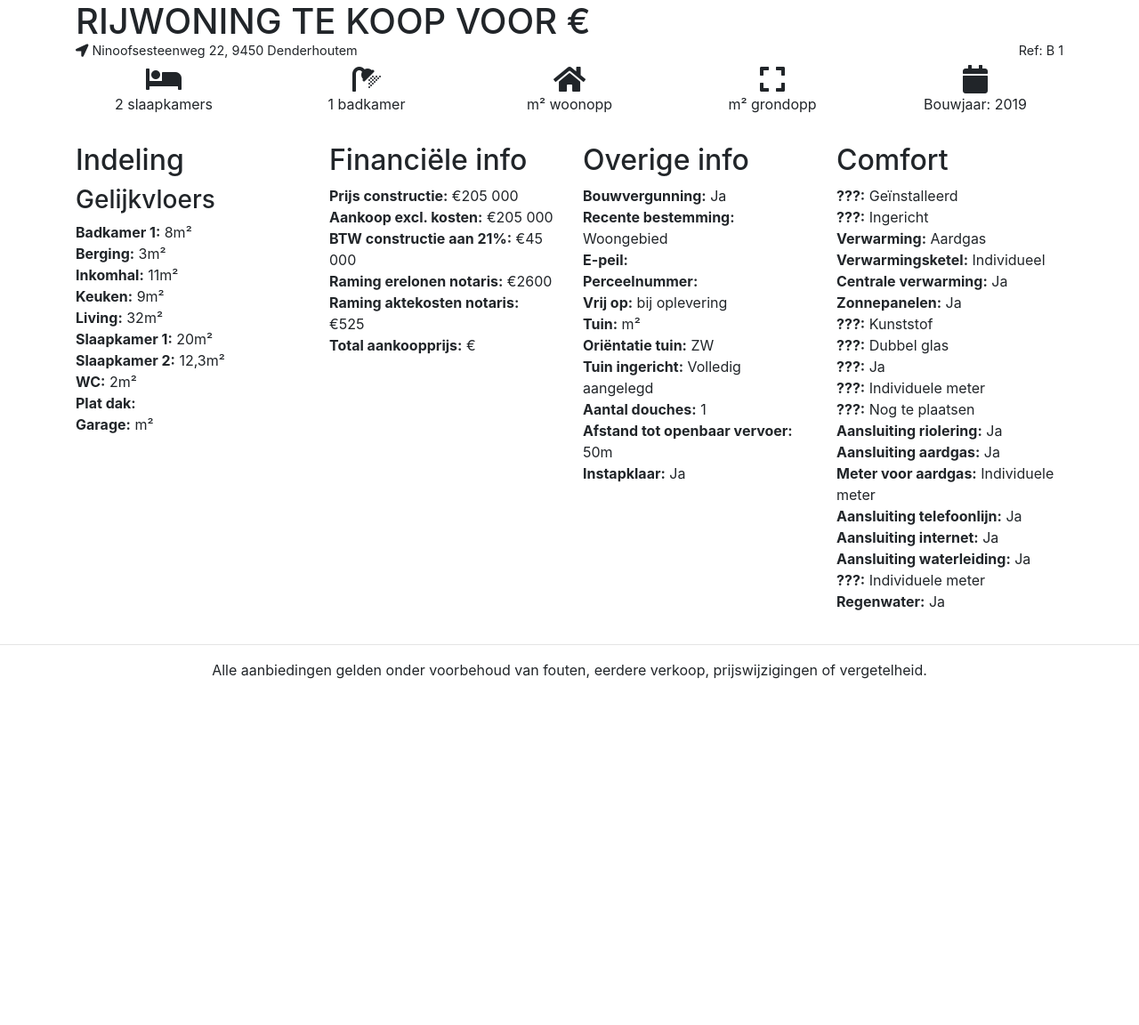
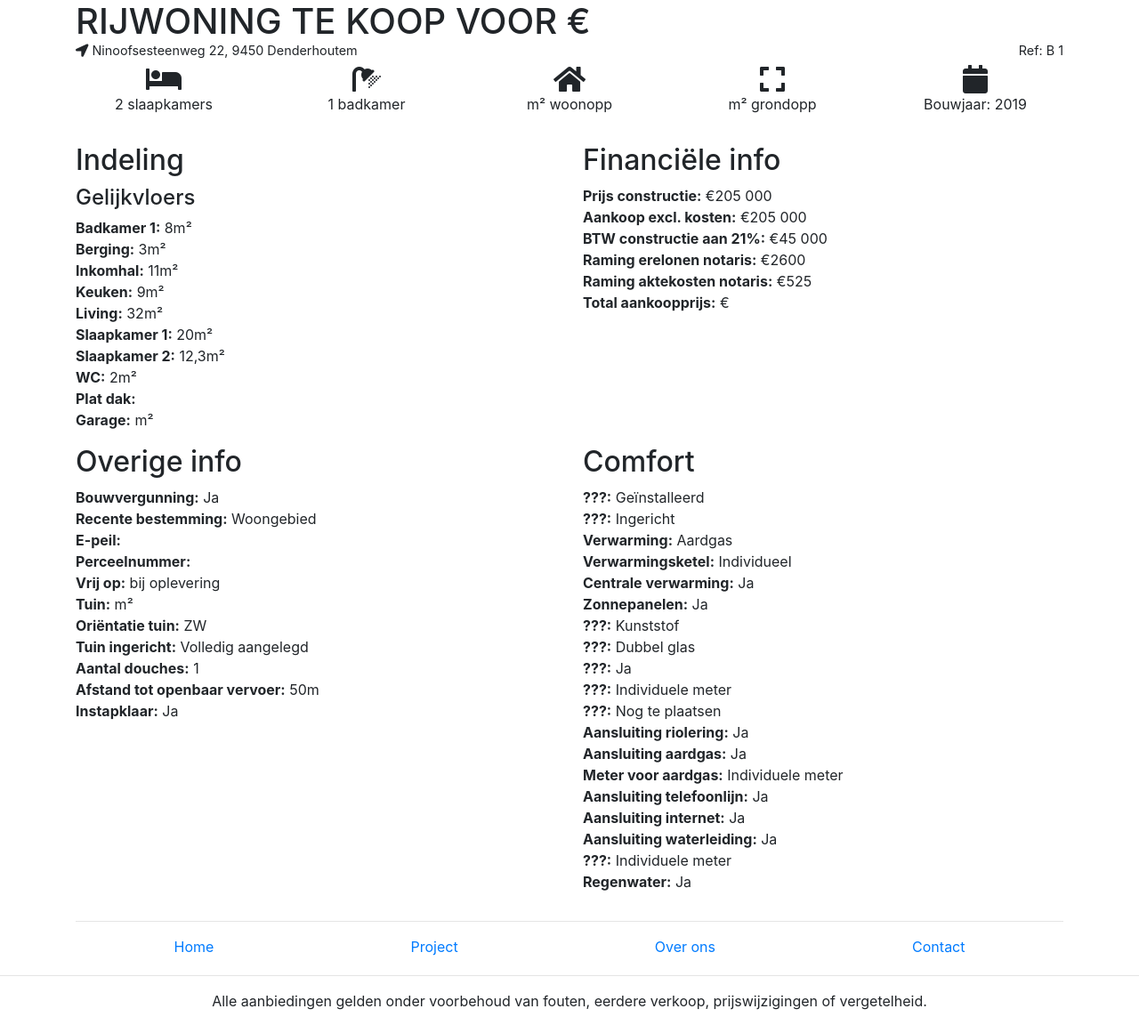
Before and after one commit to be-pongit/kleine-hoge-weg, a Jekyll site: the page built from houses/rijwoning-1.html, in a window 1280 px wide. Shown: the whole page at 89% size. Built offline with Jekyll 4.4.1, drawn with Linux system fonts in a browser that asks for light colours; nearby versions of some CDN libraries; before the commit the page ends 900 px from its top, so only the background shows below that.

Commit message:
menu links on detail page

```diff
--- a/_includes/house-indeling.html
+++ b/_includes/house-indeling.html
@@ -1,6 +1,6 @@
 {% assign house = include.house %}
 <h2>Indeling</h2>
-<h3>Gelijkvloers</h3>
+<h4>Gelijkvloers</h4>
 <dl>
   <dt>Badkamer 1</dt>
   <dd>8m²</dd>
--- /dev/null
+++ b/_includes/menu.html
@@ -0,0 +1,6 @@
+<div class="menu-links">
+	<a href="/#home">Home</a>
+	<a href="/#projects">Project</a>
+	<a href="/#about">Over ons</a>
+	<a href="/#contact">Contact</a>
+</div>
--- a/_layouts/house.html
+++ b/_layouts/house.html
@@ -38,23 +38,21 @@ layout: default
 
 
   <div class="row">
-    <div class="col">
+    <div class="col-6">
       {% include house-indeling.html house=house %}
     </div>
-    <div class="col">
+    <div class="col-6">
       {% include house-financieel.html house=house %}
     </div>
-    <div class="col">
+    <div class="col-6">
       {% include house-overige.html house=house %}
     </div>
-    <div class="col">
+    <div class="col-6">
       {% include house-comfort.html house=house %}
     </div>
   </div>
 </div>
 
 
-
-<div class="">
-
-</div>
+<hr>
+{%- include menu.html -%}
--- a/_sass/minima.scss
+++ b/_sass/minima.scss
@@ -1,7 +1,6 @@
 @charset "utf-8";
 
-.header {
-	.header-links {
+.menu-links {
 	display: flex;
 	justify-content: space-around;
 
@@ -10,6 +9,9 @@
 		flex: 1 1 auto;
 	}
 }
+
+.header {
+
 }
 
 
```
Also changed, not shown: _includes/header.html (deleted, +0 -12 lines), _layouts/home.html (+14 -7 lines). Lines whose indentation alone changed are shown as unchanged.
